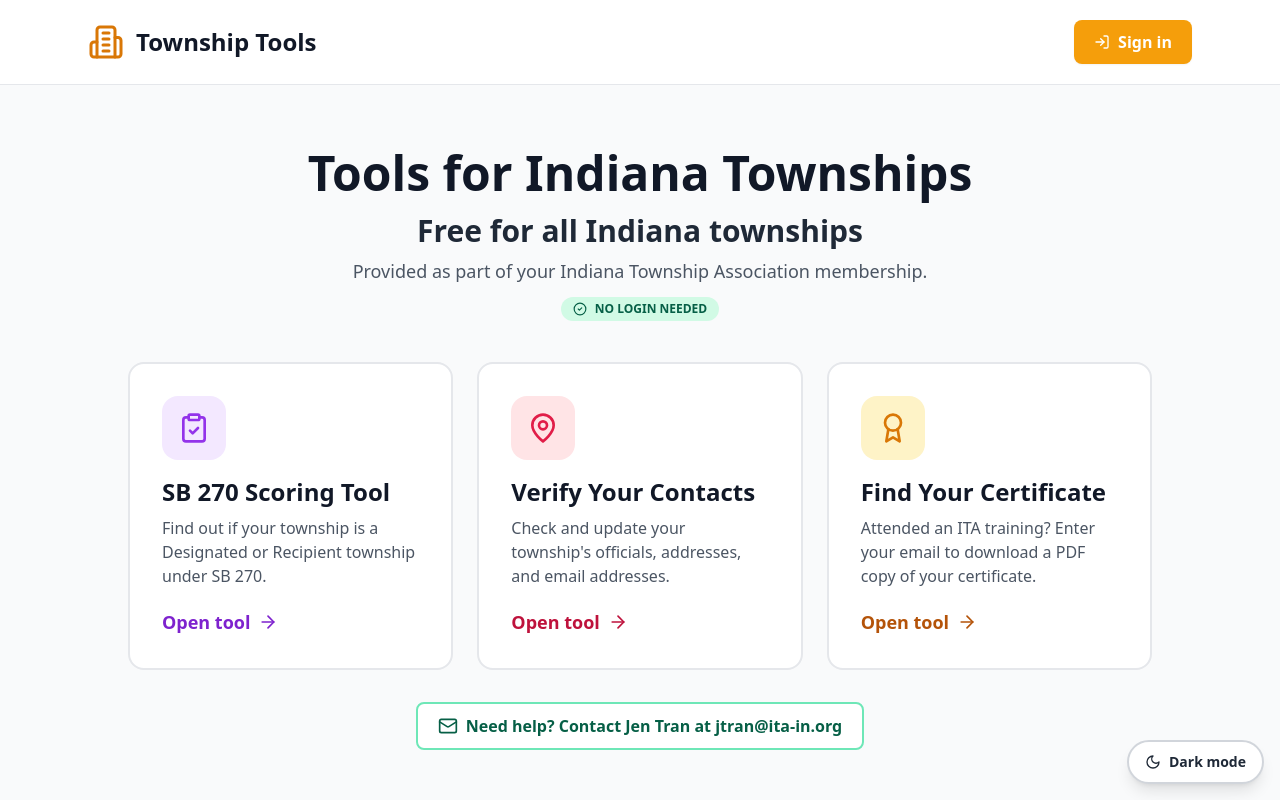
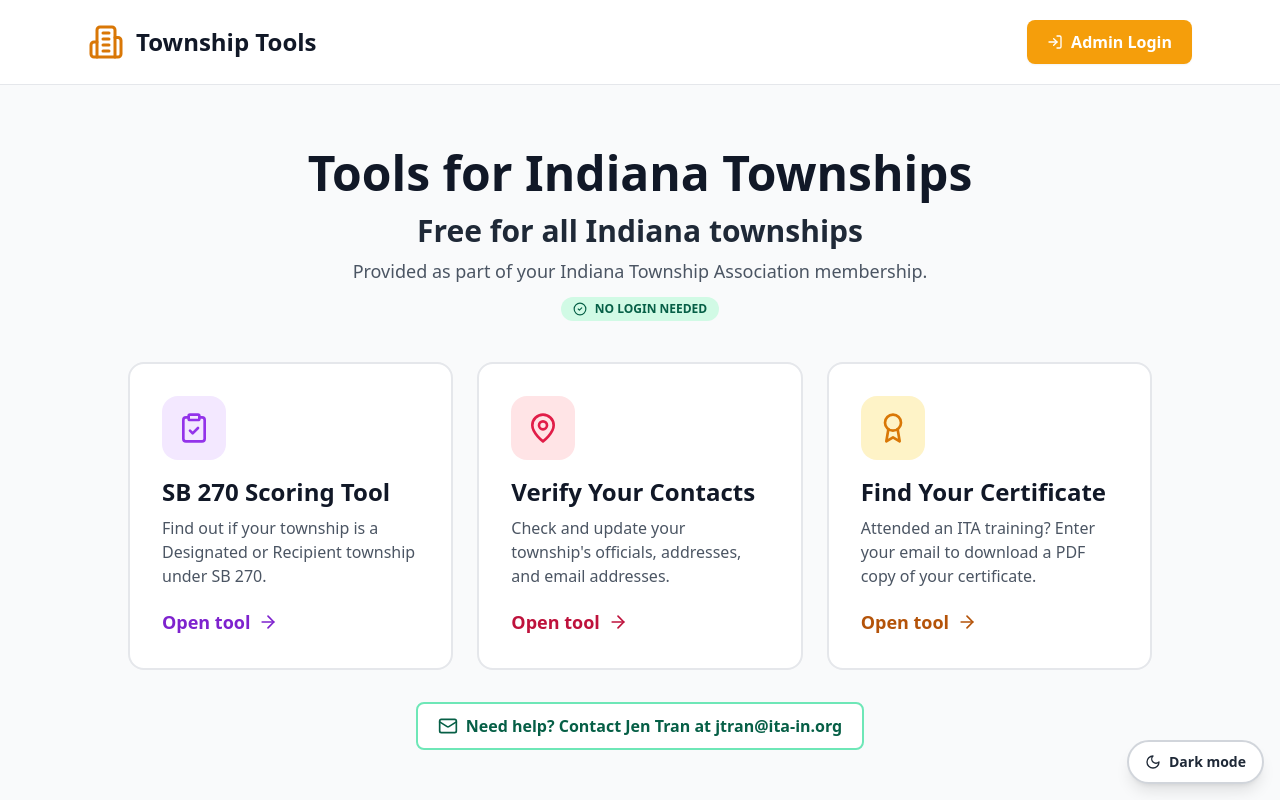
Before and after one commit to jentran-trs/ita-township-tools, a Next.js app in the folder township-tools/: page / in a window 1280 px wide. Shown: the top 800 px of the page. Built offline with nearby package versions, Linux system fonts and the light colour scheme; no server answers.

Commit message:
change to admin login

```diff
--- a/township-tools/components/PublicLanding.jsx
+++ b/township-tools/components/PublicLanding.jsx
@@ -68,7 +68,7 @@ export default function PublicLanding() {
             className="flex items-center gap-2 px-4 sm:px-5 py-2.5 bg-amber-500 text-white rounded-lg text-base font-semibold hover:bg-amber-600 transition-colors shadow-sm"
           >
             <LogIn className="w-4 h-4" />
-            Sign in
+            Admin Login
           </button>
         </div>
       </header>
```
